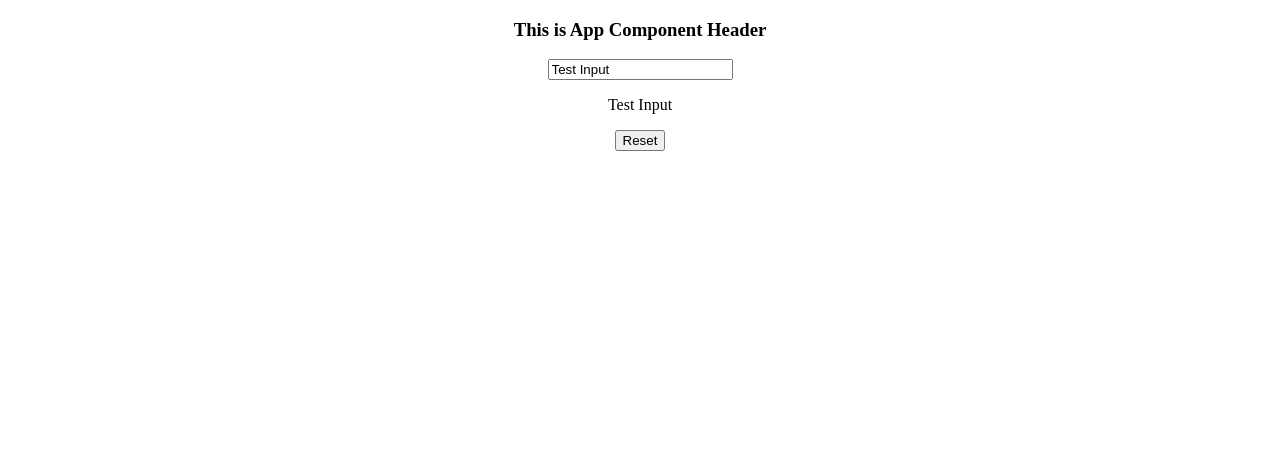
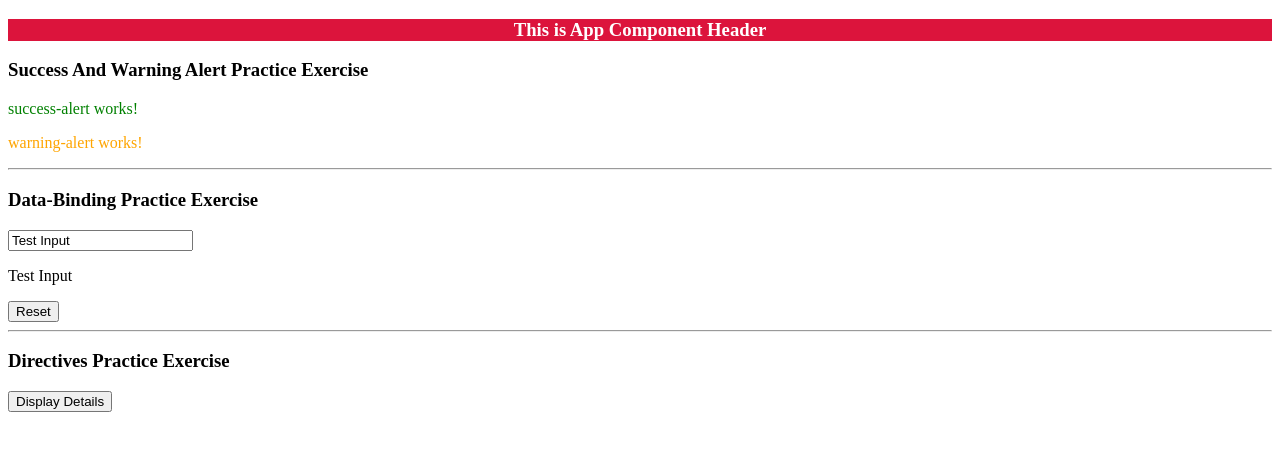
Before and after one commit to yatinn-j/angularassignment, an Angular app: page / in a window 1280 px wide. Shown: the top 450 px of the page. Built offline with nearby package versions, Linux system fonts and the light colour scheme.

Commit message:
directives using exercise changes

```diff
--- a/src/app/app.component.css
+++ b/src/app/app.component.css
@@ -0,0 +1,5 @@
+.appHeader{
+    background-color:crimson;
+    text-align: center;
+    color: white;
+}
--- a/src/app/app.component.html
+++ b/src/app/app.component.html
@@ -1,6 +1,13 @@
-<h3>This is App Component Header</h3>
+<h3 class="appHeader">This is App Component Header</h3>
 
-<!-- <app-success-alert></app-success-alert>
-<app-warning-alert></app-warning-alert> -->
+<h3>Success And Warning Alert Practice Exercise</h3>
+<app-success-alert></app-success-alert>
+<app-warning-alert></app-warning-alert>
+<hr>
 
+<h3>Data-Binding Practice Exercise</h3>
 <app-databinding></app-databinding>
+<hr>
+
+<h3>Directives Practice Exercise</h3>
+<app-directives-example></app-directives-example>
--- a/src/app/app.module.ts
+++ b/src/app/app.module.ts
@@ -6,13 +6,15 @@ import { AppComponent } from './app.component';
 import { WarningAlertComponent } from './warning-alert/warning-alert.component';
 import { SuccessAlertComponent } from './success-alert/success-alert.component';
 import { DatabindingComponent } from './databinding/databinding.component';
+import { DirectivesExampleComponent } from './directives-example/directives-example.component';
 
 @NgModule({
   declarations: [
     AppComponent,
     WarningAlertComponent,
     SuccessAlertComponent,
-    DatabindingComponent
+    DatabindingComponent,
+    DirectivesExampleComponent
   ],
   imports: [
     BrowserModule,
--- /dev/null
+++ b/src/app/directives-example/directives-example.component.css
@@ -0,0 +1,3 @@
+.textColor{
+    color: white;
+}
--- /dev/null
+++ b/src/app/directives-example/directives-example.component.html
@@ -0,0 +1,5 @@
+<button class="btn btn-primary" type="button" (click)="onButtonClick($event)">Display Details</button>
+<p *ngIf="isContentShown">This is toggle paragraph content</p>
+<p *ngFor="let item of clicksArray" [ngClass]="{textColor: item >= 5}"
+    [ngStyle]="{backgroundColor: item >= 5 ? 'blue' : 'white'}">{{item}}
+</p>
--- /dev/null
+++ b/src/app/directives-example/directives-example.component.ts
@@ -0,0 +1,21 @@
+import { Component, OnInit } from '@angular/core';
+
+@Component({
+  selector: 'app-directives-example',
+  templateUrl: './directives-example.component.html',
+  styleUrls: ['./directives-example.component.css']
+})
+export class DirectivesExampleComponent implements OnInit {
+  isContentShown = false;
+  clicksArray = [];
+  numberOfClicks = 1;
+  constructor() { }
+
+  ngOnInit(): void {
+  }
+
+  onButtonClick = (event: Event) => {
+    this.isContentShown = !this.isContentShown;
+    this.clicksArray.push(this.numberOfClicks++)  ;
+  }
+}
--- a/src/styles.css
+++ b/src/styles.css
@@ -1,4 +1 @@
 /* You can add global styles to this file, and also import other style files */
-body{
-    text-align: center;
-}
```
Also changed, not shown: 1 other file (tests, documents, lock files or other folders).
